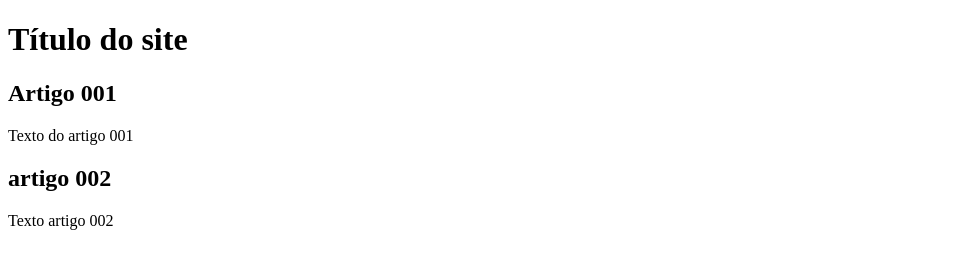
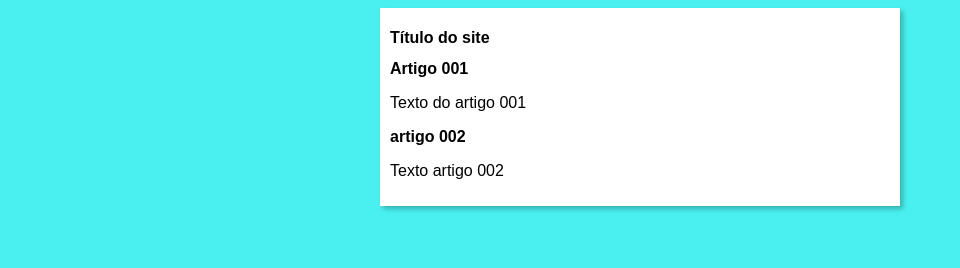
Before and after one commit to lucasabath/projetosite, a plain HTML site: page index.html in a window 1280 px wide. Shown: the whole page, without its empty margins (0-960 px from the left). Drawn offline with Linux system fonts and the light colour scheme.

Commit message:
iniciei o desing

```diff
--- /dev/null
+++ b/estilos/style.css
@@ -0,0 +1,18 @@
+*{
+    font-family: Arial, Helvetica, sans-serif;
+    font-size: 16px;
+}
+
+body{
+
+    background-color: rgb(74, 240, 240);
+}
+
+main{
+background-color: white;
+width: 500px;
+margin: auto;
+padding: 10px;
+box-shadow: 3px 3px 5px rgba(0, 0, 0, 0.267);
+
+}
--- a/index.html
+++ b/index.html
@@ -4,6 +4,7 @@
     <meta charset="UTF-8">
     <meta name="viewport" content="width=device-width, initial-scale=1.0">
     <title>Titulo do site</title>
+    <link rel="stylesheet" href="estilos/style.css">
 </head>
 <body>
     <main>
```
